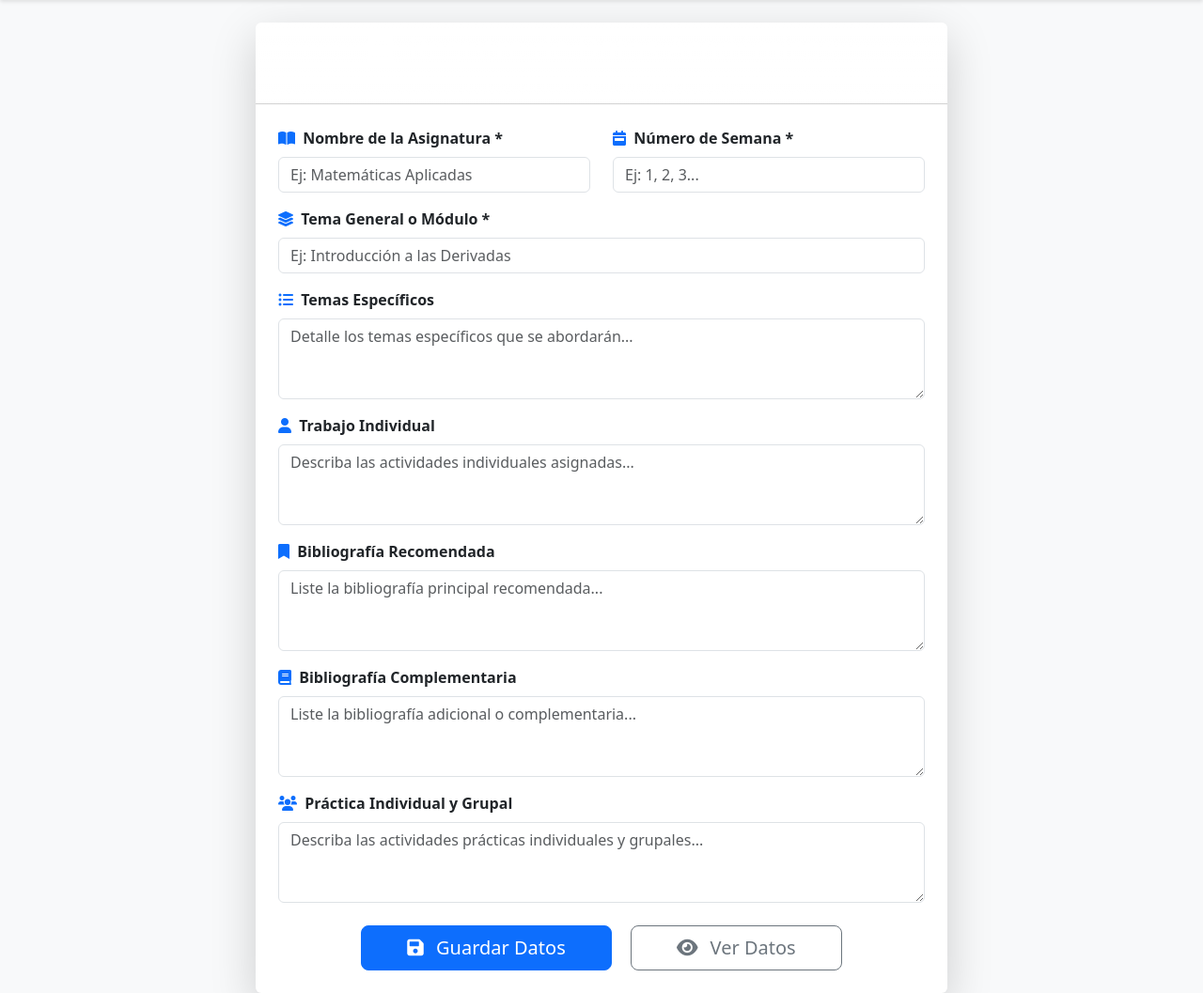
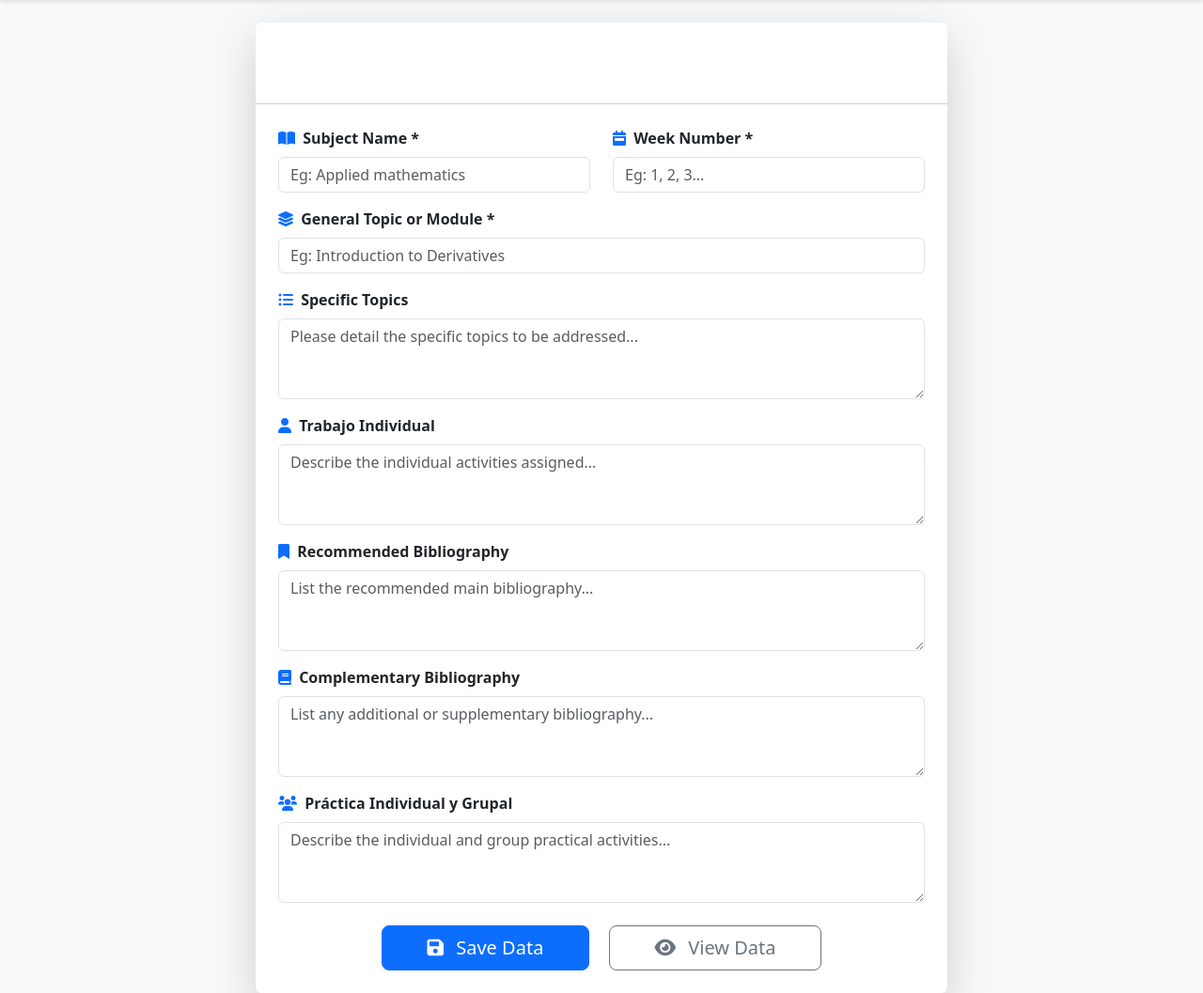
Before and after one commit to Inglauraarteagarojas/plataforma-academica, a Flask app: page / in a window 1280 px wide. Shown: the part 56-1113 px from the top of the page at 94% size. Run offline with Flask 3, Linux system fonts and the light colour scheme.

Commit message:
index.html

```diff
--- a/templates/index.html
+++ b/templates/index.html
@@ -1,6 +1,6 @@
 {% extends "base.html" %}
 
-{% block title %}Agregar Datos Académicos{% endblock %}
+{% block title %}Add Academic Data{% endblock %}
 
 {% block content %}
 <div class="row justify-content-center">
@@ -9,102 +9,102 @@
             <div class="card-header text-center bg-gradient text-white" style="background: linear-gradient(135deg, #667eea 0%, #764ba2 100%);">
                 <h2 class="mb-0">
                     <i class="fas fa-book me-2"></i>
-                    Registro de Datos Académicos
+                    Academic Data Registry
                 </h2>
-                <p class="mb-0 mt-2">Ingrese la información de su asignatura</p>
+                <p class="mb-0 mt-2">Enter your subject information</p>
             </div>
             <div class="card-body p-4">
                 <form method="POST" action="{{ url_for('add_data') }}" id="academicForm">
                     <div class="row">
                         <div class="col-md-6 mb-3">
-                            <label for="nombre_asignatura" class="form-label fw-bold">
+                            <label for="subject_name" class="form-label fw-bold">
                                 <i class="fas fa-book-open text-primary me-1"></i>
-                                Nombre de la Asignatura *
+                                Subject Name *
                             </label>
-                            <input type="text" class="form-control" id="nombre_asignatura"
-                                   name="nombre_asignatura" required
-                                   placeholder="Ej: Matemáticas Aplicadas">
+                            <input type="text" class="form-control" id="subject_name"
+                                   name="subject_name" required
+                                   placeholder="Eg: Applied mathematics">
                         </div>
 
                         <div class="col-md-6 mb-3">
-                            <label for="numero_semana" class="form-label fw-bold">
+                            <label for="week_number" class="form-label fw-bold">
                                 <i class="fas fa-calendar-week text-primary me-1"></i>
-                                Número de Semana *
+                                Week Number *
                             </label>
-                            <input type="number" class="form-control" id="numero_semana"
-                                   name="numero_semana" required min="1" max="52"
-                                   placeholder="Ej: 1, 2, 3...">
+                            <input type="number" class="form-control" id="week_number"
+                                   name="week_number" required min="1" max="52"
+                                   placeholder="Eg: 1, 2, 3...">
                         </div>
                     </div>
 
                     <div class="mb-3">
-                        <label for="tema_general" class="form-label fw-bold">
+                        <label for="general_topic" class="form-label fw-bold">
                             <i class="fas fa-layer-group text-primary me-1"></i>
-                            Tema General o Módulo *
+                         General Topic or Module *
                         </label>
-                        <input type="text" class="form-control" id="tema_general"
-                               name="tema_general" required
-                               placeholder="Ej: Introducción a las Derivadas">
+                        <input type="text" class="form-control" id="general_topic"
+                               name="general_topic" required
+                               placeholder="Eg: Introduction to Derivatives">
                     </div>
 
                     <div class="mb-3">
-                        <label for="temas_especificos" class="form-label fw-bold">
+                        <label for="specific_topics" class="form-label fw-bold">
                             <i class="fas fa-list-ul text-primary me-1"></i>
-                            Temas Específicos
+                           Specific Topics
                         </label>
-                        <textarea class="form-control" id="temas_especificos"
-                                  name="temas_especificos" rows="3"
-                                  placeholder="Detalle los temas específicos que se abordarán..."></textarea>
+                        <textarea class="form-control" id="specific_topics"
+                                  name="specific_topics" rows="3"
+                                  placeholder="Please detail the specific topics to be addressed..."></textarea>
                     </div>
 
                     <div class="mb-3">
-                        <label for="trabajo_individual" class="form-label fw-bold">
+                        <label for="individual_work" class="form-label fw-bold">
                             <i class="fas fa-user text-primary me-1"></i>
                             Trabajo Individual
                         </label>
-                        <textarea class="form-control" id="trabajo_individual"
-                                  name="trabajo_individual" rows="3"
-                                  placeholder="Describa las actividades individuales asignadas..."></textarea>
+                        <textarea class="form-control" id="individual_work"
+                                  name="individual_work" rows="3"
+                                  placeholder="Describe the individual activities assigned..."></textarea>
                     </div>
 
                     <div class="mb-3">
-                        <label for="bibliografia_recomendada" class="form-label fw-bold">
+                        <label for="recommended_bibliography" class="form-label fw-bold">
                             <i class="fas fa-bookmark text-primary me-1"></i>
-                            Bibliografía Recomendada
+                           Recommended Bibliography
                         </label>
-                        <textarea class="form-control" id="bibliografia_recomendada"
-                                  name="bibliografia_recomendada" rows="3"
-                                  placeholder="Liste la bibliografía principal recomendada..."></textarea>
+                        <textarea class="form-control" id="recommended_bibliography"
+                                  name="recommended_bibliography" rows="3"
+                                  placeholder="List the recommended main bibliography..."></textarea>
                     </div>
 
                     <div class="mb-3">
-                        <label for="bibliografia_complementaria" class="form-label fw-bold">
+                        <label for="complementary_bibliography" class="form-label fw-bold">
                             <i class="fas fa-book text-primary me-1"></i>
-                            Bibliografía Complementaria
+                            Complementary Bibliography
                         </label>
-                        <textarea class="form-control" id="bibliografia_complementaria"
-                                  name="bibliografia_complementaria" rows="3"
-                                  placeholder="Liste la bibliografía adicional o complementaria..."></textarea>
+                        <textarea class="form-control" id="complementary_bibliography"
+                                  name="complementary_bibliography" rows="3"
+                                  placeholder="List any additional or supplementary bibliography..."></textarea>
                     </div>
 
                     <div class="mb-4">
-                        <label for="practica_individual_grupal" class="form-label fw-bold">
+                        <label for="individual_group_practice" class="form-label fw-bold">
                             <i class="fas fa-users text-primary me-1"></i>
                             Práctica Individual y Grupal
                         </label>
-                        <textarea class="form-control" id="practica_individual_grupal"
-                                  name="practica_individual_grupal" rows="3"
-                                  placeholder="Describa las actividades prácticas individuales y grupales..."></textarea>
+                        <textarea class="form-control" id="individual_group_practice"
+                                  name="individual_group_practice" rows="3"
+                                  placeholder="Describe the individual and group practical activities..."></textarea>
                     </div>
 
                     <div class="text-center">
                         <button type="submit" class="btn btn-primary btn-lg px-5">
                             <i class="fas fa-save me-2"></i>
-                            Guardar Datos
+                            Save Data
                         </button>
                         <a href="{{ url_for('view_data') }}" class="btn btn-outline-secondary btn-lg px-5 ms-3">
                             <i class="fas fa-eye me-2"></i>
-                            Ver Datos
+                            View Data
                         </a>
                     </div>
                 </form>
@@ -118,7 +118,7 @@
 <script>
 document.getElementById('academicForm').addEventListener('submit', function(e) {
     // Validación adicional del formulario
-    const requiredFields = ['nombre_asignatura', 'numero_semana', 'tema_general'];
+    const requiredFields = ['subject_name', 'week_number', 'general_topic'];
     let isValid = true;
 
     requiredFields.forEach(function(fieldId) {
@@ -133,7 +133,7 @@
 
     if (!isValid) {
         e.preventDefault();
-        alert('Por favor complete todos los campos obligatorios (*)');
+        alert('Please complete all required fields (*)');
     }
 });
 
```
